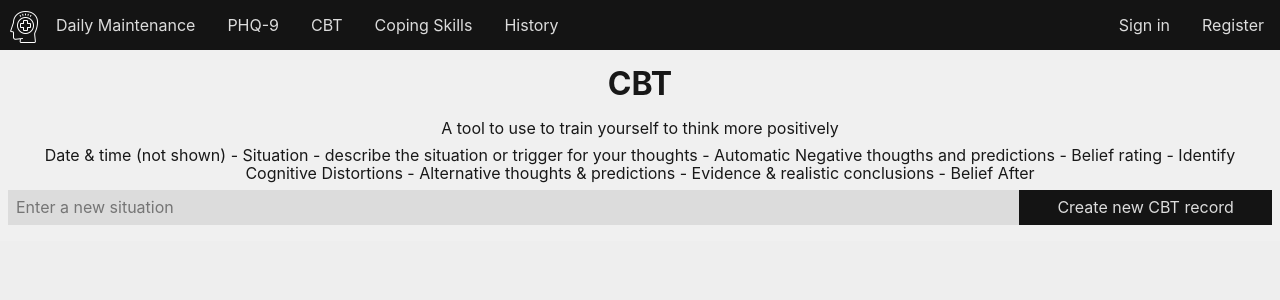
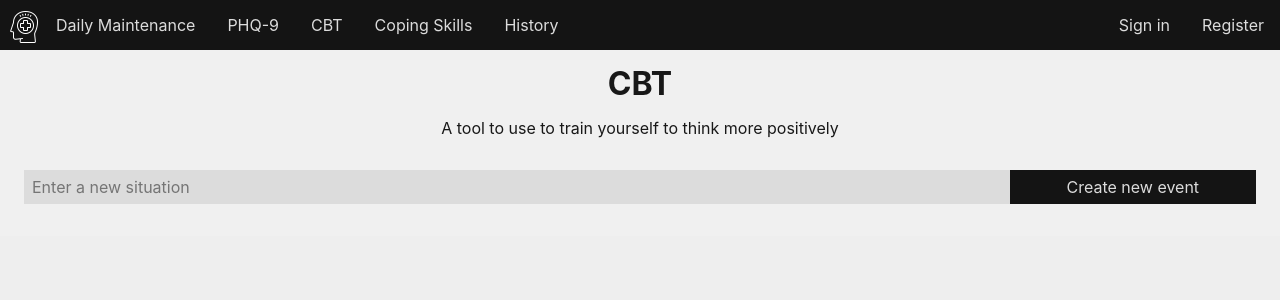
Before and after one commit to pmurph0305/MHToolsFrontend, a React (Create React App) app: page /cbt in a window 1280 px wide. Shown: the top 300 px of the page. Built offline with nearby package versions, Linux system fonts and the light colour scheme.

Commit message:
Slice situation in CBTEventDisplay if too long, modify InputField css, Move InputField into container in CBT

```diff
--- a/src/Components/InputField/InputField.scss
+++ b/src/Components/InputField/InputField.scss
@@ -14,7 +14,7 @@
   }
   // Medium
   @media screen and (min-width: 30em) and (max-width: 60em) {
-    width: 75%;
+    width: 70%;
   }
   // Small
   @media screen and (max-width: 30em) {
@@ -31,7 +31,7 @@
   }
   // Medium
   @media screen and (min-width: 30em) and (max-width: 60em) {
-    width: 25%;
+    width: 30%;
   }
   // Small
   @media screen and (max-width: 30em) {
--- a/src/Containers/CBT/CBT.js
+++ b/src/Containers/CBT/CBT.js
@@ -80,15 +80,13 @@
             cbtSituation={this.state.cbtSituation}
           />
         )}
-        Date & time (not shown) - Situation - describe the situation or trigger
-        for your thoughts - Automatic Negative thougths and predictions - Belief
-        rating - Identify Cognitive Distortions - Alternative thoughts &
-        predictions - Evidence & realistic conclusions - Belief After
-        <InputField
-          onClick={this.onCreateNewEvent}
-          placeholder="Enter a new situation"
-          buttonTitle="Create new CBT record"
-        />
+        <div className="cbt-event-input-container">
+          <InputField
+            onClick={this.onCreateNewEvent}
+            placeholder="Enter a new situation"
+            buttonTitle="Create new event"
+          />
+        </div>
         {this.props.cbt_events.length > 0 && (
           <CBTEventList cbtEvents={this.props.cbt_events} />
         )}
--- a/src/Containers/CBT/CBT.scss
+++ b/src/Containers/CBT/CBT.scss
@@ -3,3 +3,8 @@
 .CBTSection {
   @extend %SectionBase;
 }
+
+.cbt-event-input-container {
+  margin: 1rem;
+  display: block;
+}
--- a/src/Containers/CBT/CBTEventDisplay.js
+++ b/src/Containers/CBT/CBTEventDisplay.js
@@ -62,7 +62,11 @@
           value={cbt_event.situation}
           onClick={this.onClickSituation}
         >
-          <p className="cbt-event-display-label">{cbt_event.situation}</p>
+          <p className="cbt-event-display-label">
+            {cbt_event.situation.length > 40
+              ? cbt_event.situation.slice(0, 40)
+              : cbt_event.situation}
+          </p>
           <p className="cbt-event-display-date">
             {cbt_event.date.slice(0, 10)}
           </p>
```
